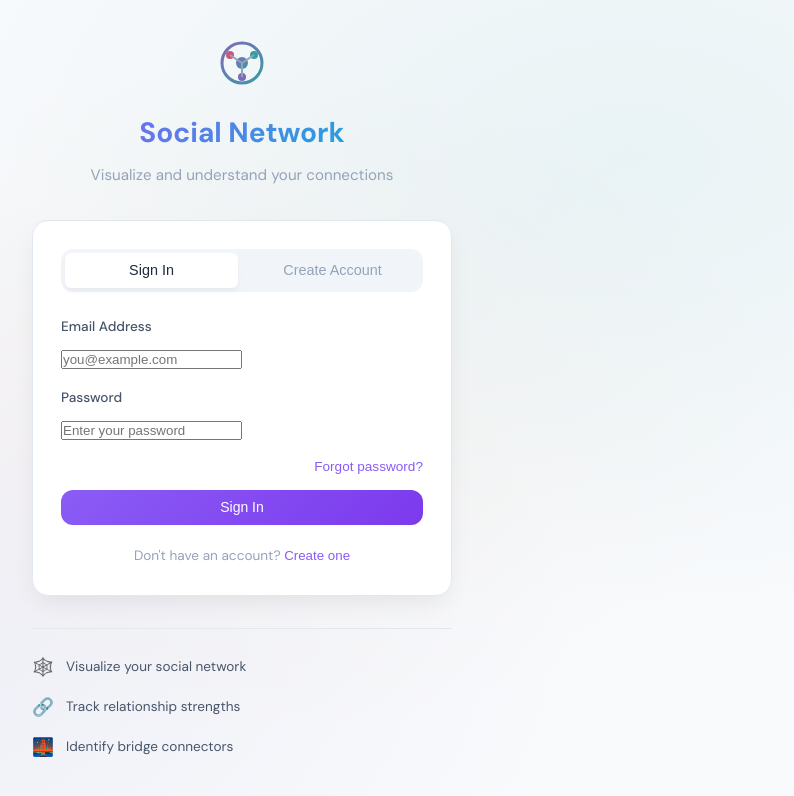
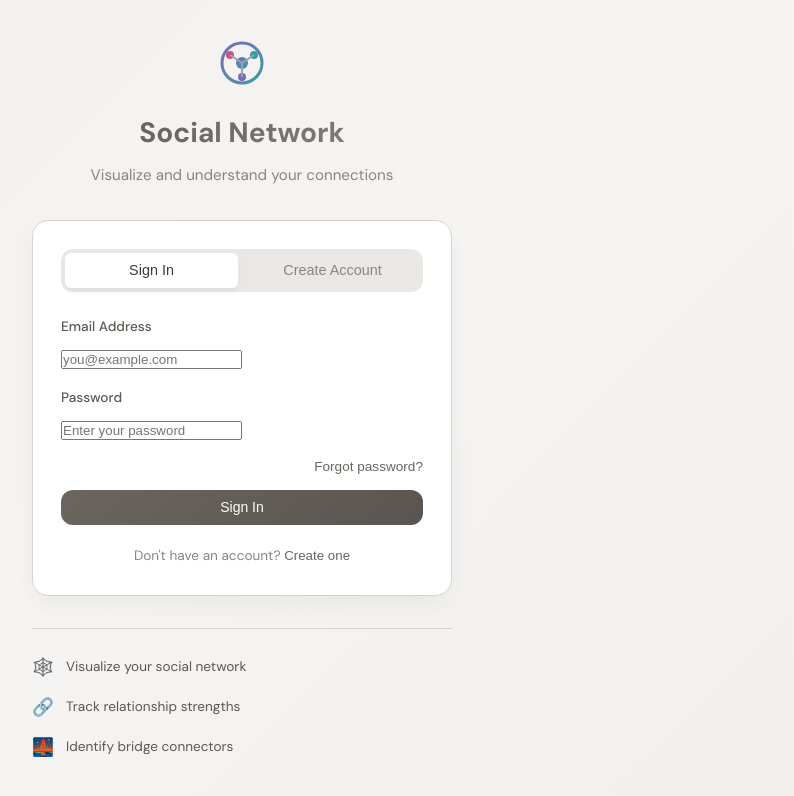
Before and after one commit to NilsMar/social-network-visualizer, a React (Vite) app: page / in a window 1280 px wide. Shown: the top 796 px of the page, without its empty margins (398-1192 px from the left). Built offline with nearby package versions, Linux system fonts and the light colour scheme.

Commit message:
Update UI theme to warm steel/titanium aesthetic
Replace colorful violet/cyan accents with warm metallic tones including
gunmetal, bronze-steel, and muted earth colors while preserving network
graph node colors.

```diff
--- a/src/App.css
+++ b/src/App.css
@@ -5,26 +5,36 @@
 
 /* CSS Variables */
 :root {
-  --bg-primary: #f8fafc;
+  /* Backgrounds - warm silver/steel */
+  --bg-primary: #f5f4f2;
   --bg-secondary: #ffffff;
-  --bg-tertiary: #f1f5f9;
-  --bg-glass: rgba(255, 255, 255, 0.9);
-
-  --text-primary: #1e293b;
-  --text-secondary: #475569;
-  --text-muted: #94a3b8;
-
-  --accent-orange: #f97316;
-  --accent-rose: #ec4899;
-  --accent-cyan: #06b6d4;
-  --accent-violet: #8b5cf6;
-  --accent-coral: #ef4444;
+  --bg-tertiary: #eae8e4;
+  --bg-glass: rgba(250, 249, 247, 0.92);
+
+  /* Text - warm charcoal tones */
+  --text-primary: #3d3a36;
+  --text-secondary: #5c5852;
+  --text-muted: #8a857d;
+
+  /* Accents - metallic tones */
+  --accent-primary: #6b6560;      /* Warm gunmetal (main accent) */
+  --accent-highlight: #9c958e;    /* Bronze-tinted steel */
+  --accent-success: #6b7c6b;      /* Muted steel-green */
+  --accent-danger: #8b6b6b;       /* Muted steel-red */
+
+  /* Legacy accent mappings for compatibility */
+  --accent-orange: #a08060;
+  --accent-rose: #9c8080;
+  --accent-cyan: #7a8a8a;
+  --accent-violet: #6b6560;
+  --accent-coral: #8b6b6b;
   --accent-slate: #6b7280;
 
-  --border-color: #e2e8f0;
-  --shadow-lg: 0 25px 50px -12px rgba(0, 0, 0, 0.1);
-  --shadow-md: 0 10px 25px -5px rgba(0, 0, 0, 0.08);
-  --shadow-sm: 0 4px 6px -1px rgba(0, 0, 0, 0.05);
+  /* Borders & shadows - warmer metallic */
+  --border-color: #d8d5d0;
+  --shadow-lg: 0 25px 50px -12px rgba(61, 58, 54, 0.12);
+  --shadow-md: 0 10px 25px -5px rgba(61, 58, 54, 0.08);
+  --shadow-sm: 0 4px 6px -1px rgba(61, 58, 54, 0.06);
 
   --radius-sm: 6px;
   --radius-md: 12px;
@@ -56,9 +66,8 @@ body {
   flex-direction: column;
   height: 100vh;
   background:
-    radial-gradient(ellipse at 20% 80%, rgba(139, 92, 246, 0.06) 0%, transparent 50%),
-    radial-gradient(ellipse at 80% 20%, rgba(20, 184, 166, 0.06) 0%, transparent 50%),
-    radial-gradient(ellipse at 50% 50%, rgba(245, 158, 11, 0.04) 0%, transparent 60%),
+    linear-gradient(135deg, rgba(156, 149, 142, 0.03) 0%, transparent 50%),
+    linear-gradient(315deg, rgba(107, 101, 96, 0.02) 0%, transparent 50%),
     var(--bg-primary);
 }
 
@@ -77,7 +86,7 @@ body {
 .header-left h1 {
   font-size: 1.5rem;
   font-weight: 700;
-  background: linear-gradient(135deg, var(--accent-violet), var(--accent-cyan));
+  background: linear-gradient(135deg, #5c5852, #8a857d);
   -webkit-background-clip: text;
   -webkit-text-fill-color: transparent;
   background-clip: text;
@@ -95,8 +104,8 @@ body {
   gap: 0.5rem;
   margin-left: 1rem;
   padding: 0.35rem 0.5rem 0.35rem 0.75rem;
-  background: linear-gradient(135deg, rgba(139, 92, 246, 0.15), rgba(6, 182, 212, 0.1));
-  border: 1px solid rgba(139, 92, 246, 0.3);
+  background: linear-gradient(135deg, rgba(107, 101, 96, 0.12), rgba(156, 149, 142, 0.08));
+  border: 1px solid rgba(107, 101, 96, 0.25);
   border-radius: var(--radius-full);
   font-size: 0.8rem;
   color: var(--text-secondary);
@@ -104,7 +113,7 @@ body {
 }
 
 .centered-indicator strong {
-  color: var(--accent-violet);
+  color: var(--accent-primary);
 }
 
 .btn-reset-center {
@@ -115,8 +124,8 @@ body {
   height: 20px;
   padding: 0;
   border: none;
-  background: rgba(139, 92, 246, 0.2);
-  color: var(--accent-violet);
+  background: rgba(107, 101, 96, 0.2);
+  color: var(--accent-primary);
   border-radius: var(--radius-full);
   font-size: 1rem;
   line-height: 1;
@@ -125,7 +134,7 @@ body {
 }
 
 .btn-reset-center:hover {
-  background: var(--accent-violet);
+  background: var(--accent-primary);
   color: white;
 }
 
@@ -153,13 +162,13 @@ body {
 }
 
 .btn-primary {
-  background: linear-gradient(135deg, var(--accent-violet), #7c3aed);
+  background: linear-gradient(135deg, var(--accent-primary), #5a5550);
   color: white;
 }
 
 .btn-primary:hover {
   transform: translateY(-1px);
-  box-shadow: 0 4px 15px rgba(139, 92, 246, 0.35);
+  box-shadow: 0 4px 15px rgba(107, 101, 96, 0.35);
 }
 
 .btn-secondary {
@@ -170,7 +179,7 @@ body {
 
 .btn-secondary:hover {
   background: var(--bg-tertiary);
-  border-color: var(--accent-cyan);
+  border-color: var(--accent-highlight);
 }
 
 .btn-ghost {
@@ -186,45 +195,45 @@ body {
 
 .btn-edit {
   background: var(--bg-tertiary);
-  color: var(--accent-cyan);
-  border: 1px solid var(--accent-cyan);
+  color: var(--accent-primary);
+  border: 1px solid var(--accent-highlight);
 }
 
 .btn-edit:hover {
-  background: rgba(6, 182, 212, 0.1);
+  background: rgba(107, 101, 96, 0.1);
 }
 
 .btn-delete {
   background: transparent;
-  color: var(--accent-coral);
+  color: var(--accent-danger);
   border: 1px solid transparent;
 }
 
 .btn-delete:hover {
-  background: rgba(239, 68, 68, 0.1);
-  border-color: var(--accent-coral);
+  background: rgba(139, 107, 107, 0.1);
+  border-color: var(--accent-danger);
 }
 
 .btn-center {
   background: var(--bg-tertiary);
-  color: var(--accent-violet);
-  border: 1px solid var(--accent-violet);
+  color: var(--accent-primary);
+  border: 1px solid var(--accent-primary);
 }
 
 .btn-center:hover {
-  background: rgba(139, 92, 246, 0.15);
+  background: rgba(107, 101, 96, 0.15);
   transform: translateY(-1px);
-  box-shadow: 0 2px 8px rgba(139, 92, 246, 0.2);
+  box-shadow: 0 2px 8px rgba(107, 101, 96, 0.2);
 }
 
 .btn-center.active {
-  background: linear-gradient(135deg, var(--accent-violet), #7c3aed);
+  background: linear-gradient(135deg, var(--accent-primary), #5a5550);
   color: white;
   border-color: transparent;
 }
 
 .btn-center.active:hover {
-  background: linear-gradient(135deg, #7c3aed, var(--accent-violet));
+  background: linear-gradient(135deg, #5a5550, var(--accent-primary));
 }
 
 /* Main Content */
@@ -273,7 +282,7 @@ body {
 }
 
 .bridge-icon {
-  color: var(--accent-cyan);
+  color: var(--accent-primary);
   font-size: 0.9rem;
 }
 
@@ -507,7 +516,7 @@ body {
   display: block;
   font-size: 1.5rem;
   font-weight: 700;
-  color: var(--accent-cyan);
+  color: var(--accent-primary);
 }
 
 .stat-label {
@@ -603,8 +612,8 @@ body {
 }
 
 .member-last-contact.urgency-moderate {
-  background: rgba(6, 182, 212, 0.15);
-  color: var(--accent-cyan);
+  background: rgba(107, 124, 107, 0.15);
+  color: var(--accent-success);
 }
 
 .member-last-contact.urgency-overdue {
@@ -726,7 +735,7 @@ body {
 
 .btn-edit-link:hover {
   background: var(--bg-secondary);
-  color: var(--accent-violet);
+  color: var(--accent-primary);
 }
 
 .no-connections {
@@ -834,8 +843,8 @@ body {
 .form-group select:focus,
 .form-group input[type="date"]:focus {
   outline: none;
-  border-color: var(--accent-violet);
-  box-shadow: 0 0 0 3px rgba(139, 92, 246, 0.15);
+  border-color: var(--accent-primary);
+  box-shadow: 0 0 0 3px rgba(107, 101, 96, 0.15);
 }
 
 .form-group textarea {
@@ -1066,7 +1075,7 @@ body {
 }
 
 .group-member.expanded {
-  border-color: var(--accent-violet);
+  border-color: var(--accent-primary);
 }
 
 .group-member-header {
@@ -1154,7 +1163,7 @@ body {
 
 .btn-add {
   background: var(--bg-tertiary);
-  color: var(--accent-violet);
+  color: var(--accent-primary);
   border: none;
   border-radius: var(--radius-sm);
   cursor: pointer;
@@ -1165,7 +1174,7 @@ body {
 }
 
 .btn-add:hover {
-  background: rgba(139, 92, 246, 0.15);
+  background: rgba(107, 101, 96, 0.15);
 }
 
 .no-connections-text {
@@ -1245,7 +1254,7 @@ body {
 
 .btn-icon:hover {
   background: var(--bg-secondary);
-  color: var(--accent-violet);
+  color: var(--accent-primary);
 }
 
 .member-actions {
@@ -1281,7 +1290,7 @@ body {
 }
 
 .strength-description {
-  color: var(--accent-violet);
+  color: var(--accent-primary);
   font-weight: 500;
 }
 
@@ -1314,7 +1323,7 @@ body {
   width: 40px;
   height: 40px;
   border: 3px solid var(--border-color);
-  border-top-color: var(--accent-violet);
+  border-top-color: var(--accent-primary);
   border-radius: var(--radius-full);
   animation: spin 0.8s linear infinite;
 }
@@ -1343,7 +1352,7 @@ body {
 }
 
 .app-footer strong {
-  color: var(--accent-cyan);
+  color: var(--accent-primary);
 }
 
 /* Scrollbar Styling */
@@ -1373,9 +1382,8 @@ body {
   justify-content: center;
   padding: 2rem;
   background:
-    radial-gradient(ellipse at 20% 80%, rgba(124, 107, 184, 0.08) 0%, transparent 50%),
-    radial-gradient(ellipse at 80% 20%, rgba(58, 155, 165, 0.08) 0%, transparent 50%),
-    radial-gradient(ellipse at 50% 50%, rgba(224, 122, 58, 0.05) 0%, transparent 60%),
+    linear-gradient(135deg, rgba(156, 149, 142, 0.04) 0%, transparent 50%),
+    linear-gradient(315deg, rgba(107, 101, 96, 0.03) 0%, transparent 50%),
     var(--bg-primary);
 }
 
@@ -1396,7 +1404,7 @@ body {
 .auth-header h1 {
   font-size: 1.75rem;
   font-weight: 700;
-  background: linear-gradient(135deg, var(--accent-violet), var(--accent-cyan));
+  background: linear-gradient(135deg, #5c5852, #8a857d);
   -webkit-background-clip: text;
   -webkit-text-fill-color: transparent;
   background-clip: text;
@@ -1466,10 +1474,10 @@ body {
   align-items: center;
   gap: 0.5rem;
   padding: 0.75rem 1rem;
-  background: rgba(6, 182, 212, 0.1);
-  border: 1px solid rgba(6, 182, 212, 0.2);
+  background: rgba(107, 124, 107, 0.1);
+  border: 1px solid rgba(107, 124, 107, 0.2);
   border-radius: var(--radius-md);
-  color: var(--accent-cyan);
+  color: var(--accent-success);
   font-size: 0.85rem;
   margin-bottom: 1rem;
 }
@@ -1527,7 +1535,7 @@ body {
   width: 12px;
   height: 12px;
   border: 2px solid var(--border-color);
-  border-top-color: var(--accent-violet);
+  border-top-color: var(--accent-primary);
   border-radius: var(--radius-full);
   animation: spin 0.7s linear infinite;
 }
@@ -1542,7 +1550,7 @@ body {
 .link-btn {
   background: none;
   border: none;
-  color: var(--accent-violet);
+  color: var(--accent-primary);
   font-weight: 500;
   cursor: pointer;
   padding: 0;
@@ -1589,7 +1597,7 @@ body {
   width: 36px;
   height: 36px;
   border-radius: var(--radius-full);
-  background: linear-gradient(135deg, var(--accent-violet), var(--accent-cyan));
+  background: linear-gradient(135deg, var(--accent-primary), var(--accent-highlight));
   color: white;
   display: flex;
   align-items: center;
@@ -1680,8 +1688,8 @@ body {
 }
 
 .save-status.saved {
-  color: var(--accent-cyan);
-  background: rgba(6, 182, 212, 0.1);
+  color: var(--accent-success);
+  background: rgba(107, 124, 107, 0.1);
 }
 
 /* Checkbox styles */
@@ -1699,7 +1707,7 @@ body {
 .checkbox-label input[type="checkbox"] {
   width: 18px;
   height: 18px;
-  accent-color: var(--accent-violet);
+  accent-color: var(--accent-primary);
   cursor: pointer;
   flex-shrink: 0;
   margin: 0;
@@ -1727,7 +1735,7 @@ body {
 }
 
 .strength-slider label strong {
-  color: var(--accent-violet);
+  color: var(--accent-primary);
 }
 
 .strength-slider input[type="range"] {
@@ -1744,9 +1752,9 @@ body {
   width: 18px;
   height: 18px;
   border-radius: 50%;
-  background: var(--accent-violet);
+  background: var(--accent-primary);
   cursor: pointer;
-  box-shadow: 0 2px 6px rgba(139, 92, 246, 0.4);
+  box-shadow: 0 2px 6px rgba(107, 101, 96, 0.4);
 }
 
 .strength-labels {
@@ -2052,7 +2060,7 @@ body {
 
 .name-count {
   font-weight: 400;
-  color: var(--accent-violet);
+  color: var(--accent-primary);
   margin-left: 0.5rem;
 }
 
@@ -2109,7 +2117,7 @@ body {
 .dashboard-header h2 {
   margin: 0;
   font-size: 1.25rem;
-  background: linear-gradient(135deg, var(--accent-violet), var(--accent-cyan));
+  background: linear-gradient(135deg, #5c5852, #8a857d);
   -webkit-background-clip: text;
   -webkit-text-fill-color: transparent;
   background-clip: text;
@@ -2138,7 +2146,7 @@ body {
   display: block;
   font-size: 1.5rem;
   font-weight: 700;
-  color: var(--accent-violet);
+  color: var(--accent-primary);
   line-height: 1.2;
 }
 
@@ -2209,7 +2217,7 @@ body {
 
 .density-bar-fill {
   height: 100%;
-  background: linear-gradient(90deg, var(--accent-violet), var(--accent-cyan));
+  background: linear-gradient(90deg, var(--accent-primary), var(--accent-highlight));
   border-radius: var(--radius-full);
   transition: width 0.5s ease;
 }
@@ -2224,7 +2232,7 @@ body {
 .density-value {
   font-size: 1.25rem;
   font-weight: 700;
-  color: var(--accent-cyan);
+  color: var(--accent-primary);
 }
 
 .density-label {
@@ -2449,12 +2457,12 @@ body {
 }
 
 .empty-state.success {
-  background: rgba(6, 182, 212, 0.1);
-  color: var(--accent-cyan);
+  background: rgba(107, 124, 107, 0.1);
+  color: var(--accent-success);
 }
 
 .empty-state.success svg {
-  color: var(--accent-cyan);
+  color: var(--accent-success);
 }
 
 .empty-message {
@@ -2517,14 +2525,14 @@ body {
 
 /* Dashboard Button in Header */
 .btn-dashboard {
-  background: linear-gradient(135deg, rgba(6, 182, 212, 0.1), rgba(139, 92, 246, 0.1));
-  color: var(--accent-cyan);
-  border: 1px solid rgba(6, 182, 212, 0.3);
+  background: linear-gradient(135deg, rgba(107, 101, 96, 0.08), rgba(156, 149, 142, 0.08));
+  color: var(--accent-primary);
+  border: 1px solid rgba(107, 101, 96, 0.25);
 }
 
 .btn-dashboard:hover {
-  background: linear-gradient(135deg, rgba(6, 182, 212, 0.2), rgba(139, 92, 246, 0.2));
-  border-color: var(--accent-cyan);
+  background: linear-gradient(135deg, rgba(107, 101, 96, 0.15), rgba(156, 149, 142, 0.15));
+  border-color: var(--accent-primary);
 }
 
 /* Responsive */
```
